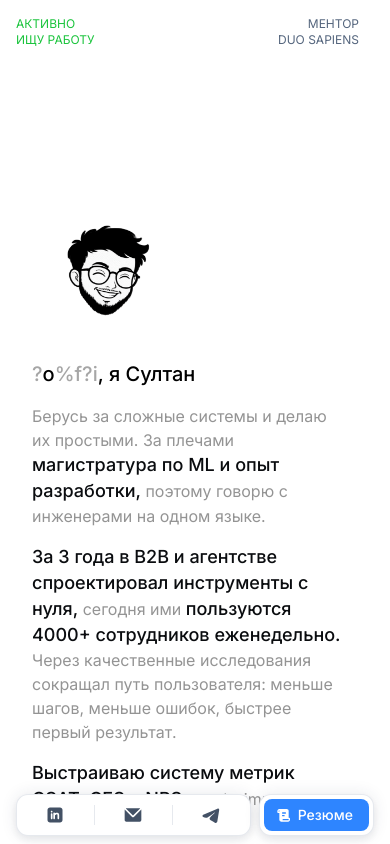
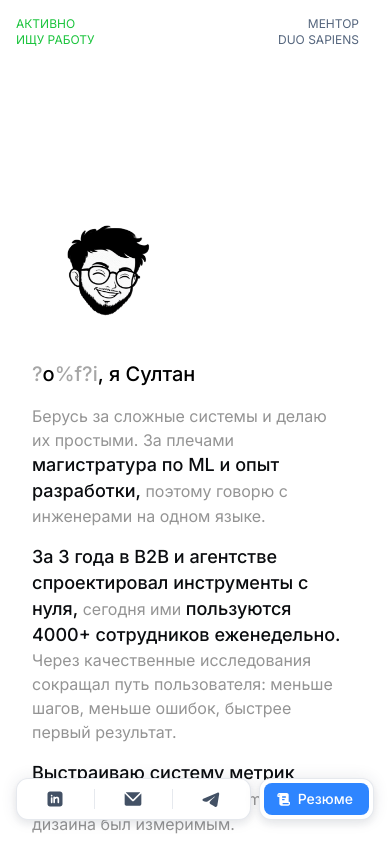
Before and after one commit to nursultanrudn-boop/v2, a website built with Vite: page index.html in a window 390 px wide. Shown: the top 844 px of the page. Built offline with nearby package versions, Linux system fonts and the light colour scheme.

Commit message:
увеличиваем отступ снизу у панели кнопок

```diff
--- a/css/styles.css
+++ b/css/styles.css
@@ -1971,7 +1971,7 @@ a.info-card:hover {
 
 @media (max-width: 768px) {
   .dock-wrap--home {
-    bottom: 0;
+    bottom: 16px;
   }
 }
 
```
